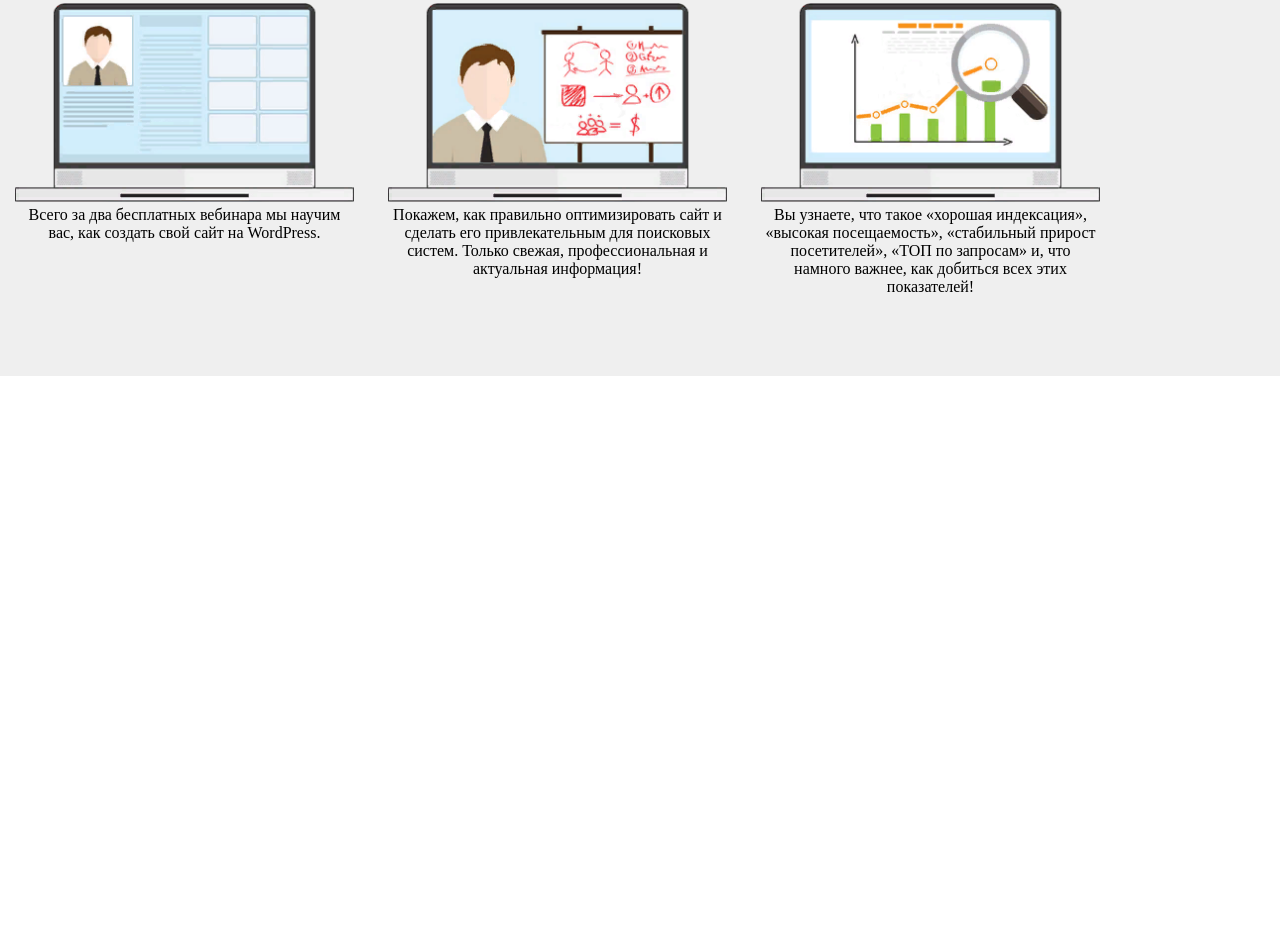
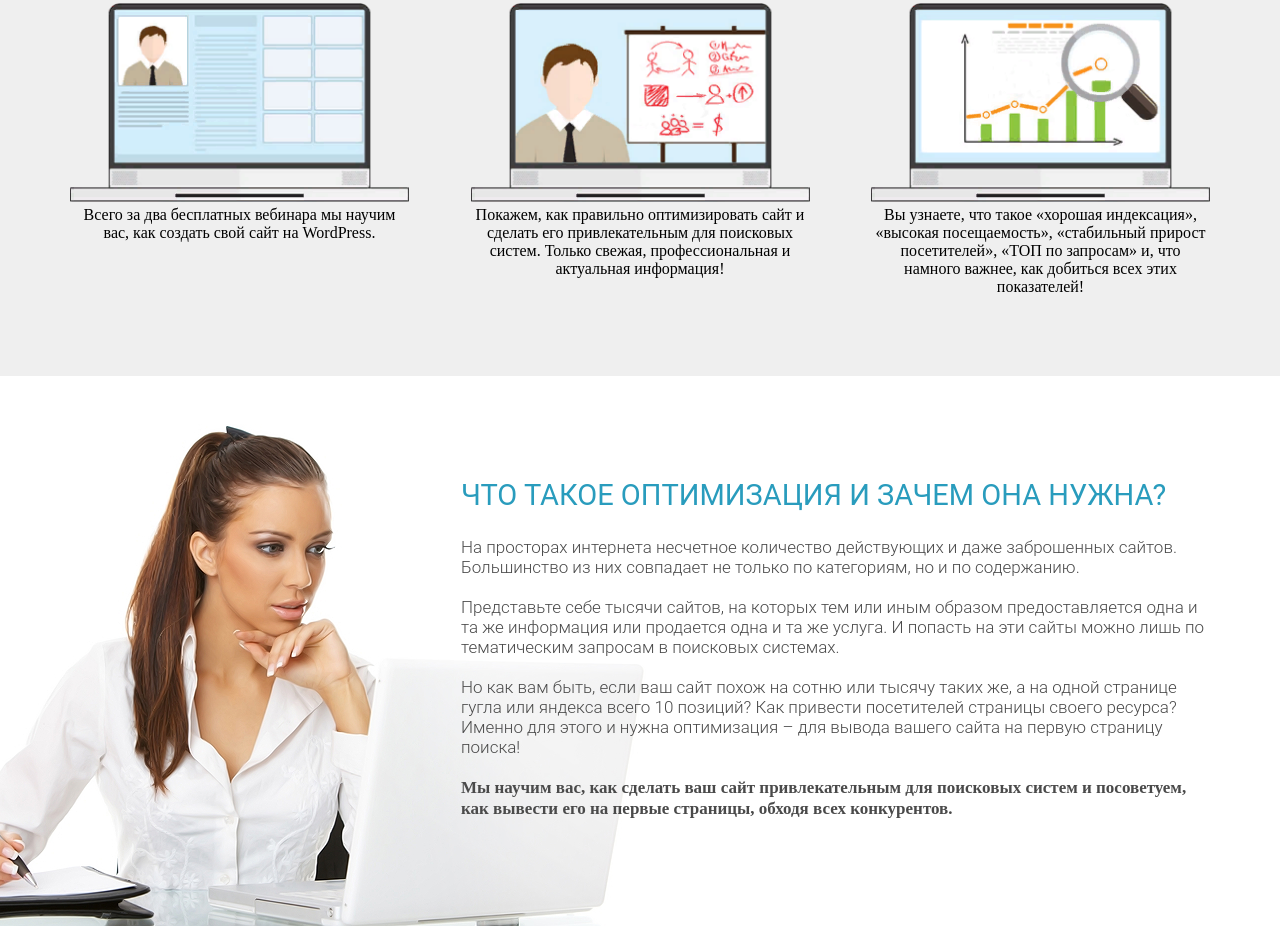
Before and after one commit to Albos37/petrichenko_site, a plain HTML site: page index.html in a window 1280 px wide. Shown: the part 1031-1957 px from the top of the page. Before the commit the page ends 1407 px from the top, so only its background shows below. Drawn offline with Linux system fonts and the light colour scheme.

Commit message:
3rd_optimization

```diff
--- a/CSS/style.css
+++ b/CSS/style.css
@@ -5,6 +5,7 @@
 }
 
 .container {
+  position: relative;
   width: 1140px;
   margin: 0 auto;
 }
@@ -143,16 +144,14 @@
 }
 
 .waiting .waiting_wrapper {
+  display: flex;
+  justify-content: space-between;
   margin-top: 45px;
 }
 
 .waiting .waiting_wrapper .waiting_item {
-  display: inline-block;
-  vertical-align: top;
-  margin: 0 15px;
   width: 339px;
   text-align: center;
-
 }
 
 .waiting .waiting_wrapper .waiting_item .waiting_img {
@@ -160,9 +159,45 @@
 }
 
 .waiting .waiting_wrapper .waiting_item .waiting_.waiting_descriprion {
-margin-top: 33px;
-font-family: 'Roboto';
-font-weight: 300;
-font-size: 15px;
-color: #4A4A4A;
+  margin-top: 33px;
+  font-family: "Roboto";
+  font-weight: 300;
+  font-size: 15px;
+  color: #4a4a4a;
 }
+
+.optimization {
+  min-height: 550px;
+  padding: 102px 0 107px 0;
+}
+
+.optimization .optimization_header {
+  margin-left: 391px;
+  font-family: "Roboto";
+  font-weight: 400;
+  font-size: 29px;
+  text-transform: uppercase;
+
+  color: #299cbd;
+}
+
+.optimization .optimization_text {
+  margin-top: 25px;
+  margin-left: 391px;
+  font-family: "Roboto";
+  font-weight: 300;
+  font-size: 17px;
+  color: #4a4a4a;
+}
+
+.optimization .optimization_text span {
+  font-weight: 700;
+  font-family: "Roboto - Bold";
+}
+
+.optimization .optimization_img {
+  position: absolute;
+  top: -54px;
+  left: -240px;
+  z-index: -1;
+}
--- a/index.html
+++ b/index.html
@@ -43,7 +43,6 @@
         <div class="waiting_subheader">
           2 бесплатных полноценных обучающих вебинара, где:
         </div>
-      </div>
         <div class="waiting_wrapper">
           <div class="waiting_item">
             <img
@@ -75,10 +74,40 @@
               class="waiting_img"
             />
             <div class="waiting_description">
-            Вы узнаете, что такое «хорошая индексация», «высокая посещаемость»,
-            «стабильный прирост посетителей», «ТОП по запросам» и, что намного
-            важнее, как добиться всех этих показателей!
+              Вы узнаете, что такое «хорошая индексация», «высокая
+              посещаемость», «стабильный прирост посетителей», «ТОП по запросам»
+              и, что намного важнее, как добиться всех этих показателей!
             </div>
+          </div>
+        </div>
+      </div>
+    </div>
+
+    <div class="optimization">
+      <div class="container">
+        <h2 class="optimization_header">
+          Что такое оптимизация и зачем она нужна?
+        </h2>
+        <div class="optimization_text">
+          На просторах интернета несчетное количество действующих и даже
+          заброшенных сайтов. Большинство из них совпадает не только по
+          категориям, но и по содержанию.
+          <br /><br />
+          Представьте себе тысячи сайтов, на которых тем или иным образом
+          предоставляется одна и та же информация или продается одна и та же
+          услуга. И попасть на эти сайты можно лишь по тематическим запросам в
+          поисковых системах.
+          <br /><br />
+          Но как вам быть, если ваш сайт похож на сотню или тысячу таких же, а
+          на одной странице гугла или яндекса всего 10 позиций? Как привести
+          посетителей страницы своего ресурса? Именно для этого и нужна
+          оптимизация – для вывода вашего сайта на первую страницу поиска!
+          <br /><br />
+          <span
+            >Мы научим вас, как сделать ваш сайт привлекательным для поисковых
+            систем и посоветуем, как вывести его на первые страницы, обходя всех
+            конкурентов.</span>
+            <img src="./img/bg/woman_bg.jpg" alt="woman" class="optimization_img">
         </div>
       </div>
     </div>
```
Lines whose indentation alone changed are shown as unchanged.
